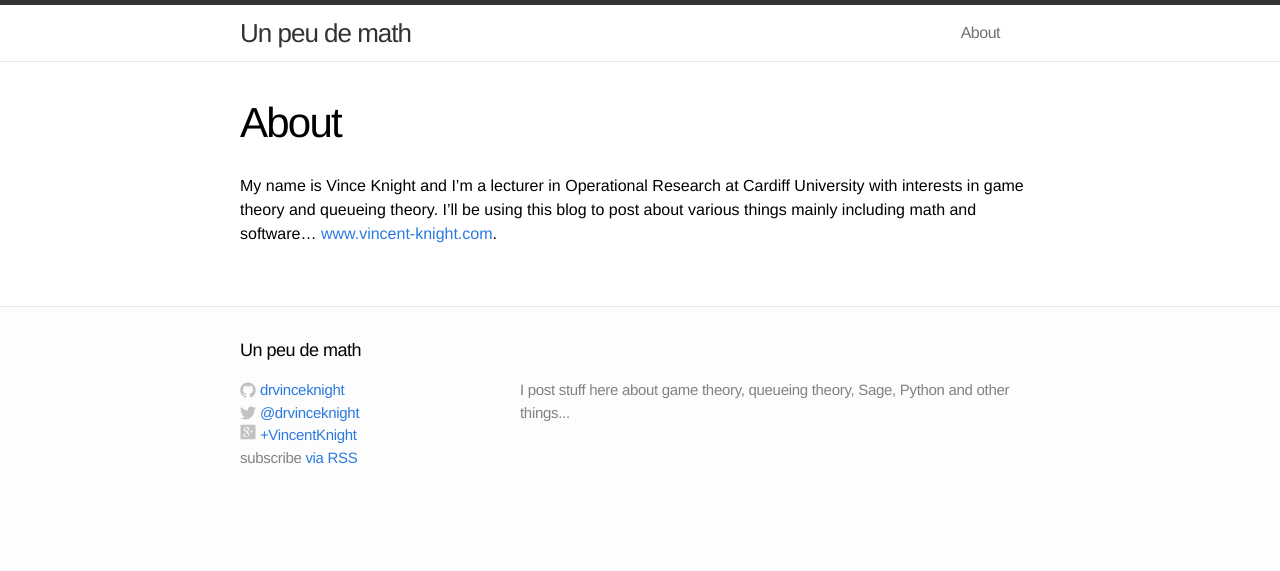
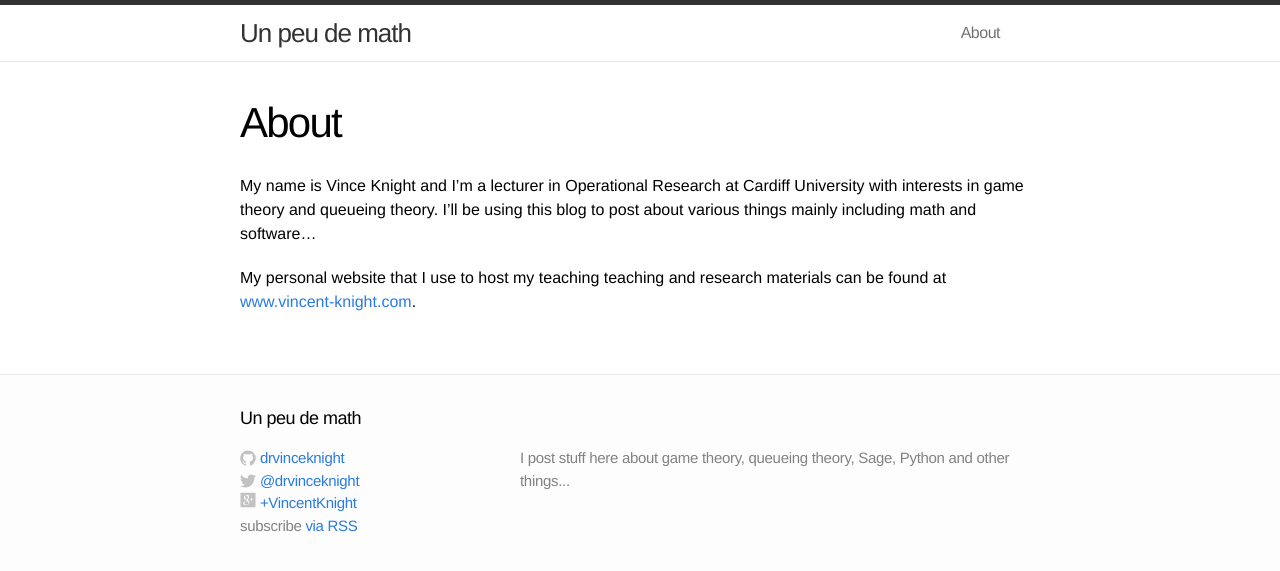
Before and after one commit to drvinceknight/unpeudemath, a Jekyll site: the page built from about.md, in a window 1280 px wide. Shown: the top 571 px of the page. Built offline with Jekyll 4.4.1, drawn with Linux system fonts in a browser that asks for light colours.

Commit message:
Tweaked about.md

```diff
--- a/about.md
+++ b/about.md
@@ -4,4 +4,6 @@ title: About
 permalink: /about/
 ---
 
-My name is Vince Knight and I'm a lecturer in Operational Research at Cardiff University with interests in game theory and queueing theory. I'll be using this blog to post about various things mainly including math and software... [www.vincent-knight.com](http://www.vincent-knight.com/).
+My name is Vince Knight and I'm a lecturer in Operational Research at Cardiff University with interests in game theory and queueing theory. I'll be using this blog to post about various things mainly including math and software...
+
+My personal website that I use to host my teaching teaching and research materials can be found at [www.vincent-knight.com](http://www.vincent-knight.com/).
```
